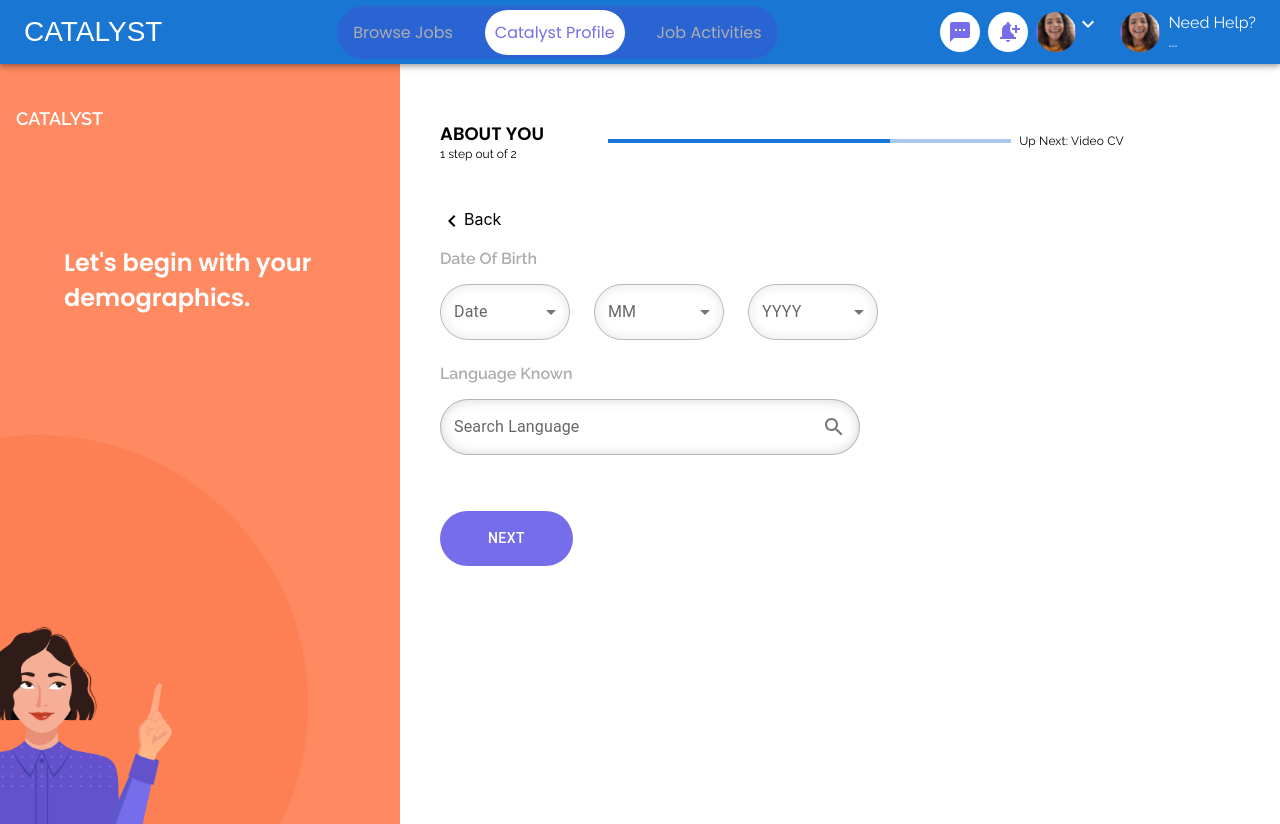
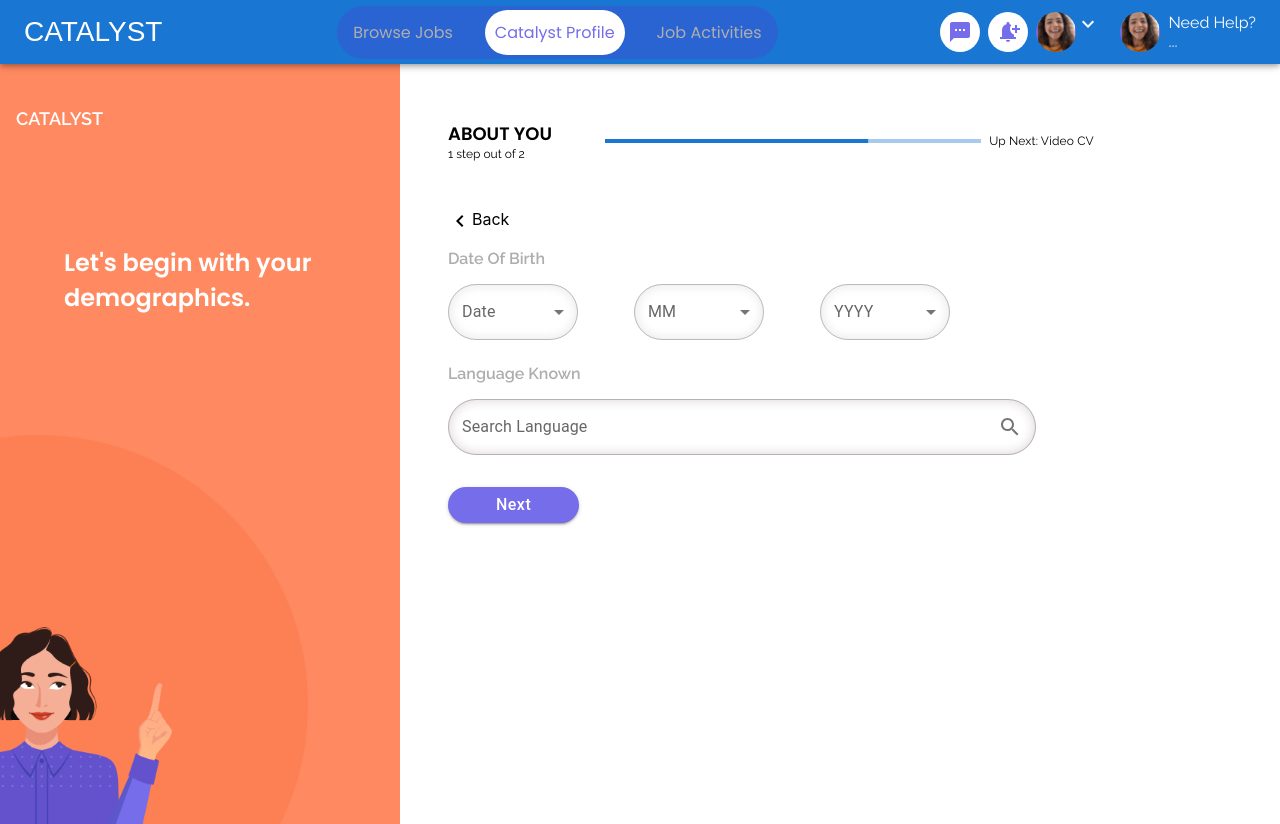
Before and after one commit to prasankumar26/candidate-web, a React (Create React App) app: page /dob in a window 1280 px wide. Built offline with nearby package versions, Linux system fonts and the light colour scheme.

Commit message:
margin fix

```diff
--- /dev/null
+++ b/src/components/ButtonBlue.jsx
@@ -0,0 +1,40 @@
+import Box from '@mui/material/Box';
+import { useNavigate } from 'react-router-dom';
+import Button from '@mui/material/Button';
+
+const ButtonBlue = ({ title, link, center }) => {
+    const navigate = useNavigate()
+    return (
+        <Box className="py-3">
+            {center ? <Button
+                      onClick={() => navigate(`${link}`)}
+                      sx={{ backgroundColor: '#756DE9',
+                            borderRadius: '99px',
+                            fontSize: '16px',
+                            textTransform: 'capitalize',
+                            width: 'fit-content',
+                            padding: '15px, 40px, 15px, 40px',
+                            '&:hover': {
+                            backgroundColor: '#756DE9',
+                         },
+                    }}
+                variant="contained" className='w-100 px-5 next-btn mt-2' size='small'>{title}</Button> :
+                <Button
+                onClick={() => navigate(`${link}`)}
+                sx={{ backgroundColor: '#756DE9',
+                      borderRadius: '99px',
+                      fontSize: '16px',
+                      textTransform: 'capitalize',
+                      width: 'fit-content',
+                      padding: '15px, 40px, 15px, 40px',
+                      '&:hover': {
+                        backgroundColor: '#756DE9',
+                      },
+                }}
+                variant="contained" className='w-100 px-5 mt-2' size='small'> {title} </Button>
+            }
+        </Box>
+    )
+}
+
+export default ButtonBlue
--- a/src/pages/auth/AboutYou.jsx
+++ b/src/pages/auth/AboutYou.jsx
@@ -2,24 +2,16 @@ import Grid from '@mui/material/Grid';
 import Container from '@mui/material/Container';
 import { useState } from 'react';
 import Radio from '@mui/material/Radio';
-import Button from '@mui/material/Button';
-import { useNavigate } from 'react-router-dom';
 import ProgressBar from '../../components/ProgressBar';
+import Stack from '@mui/material/Stack';
+import ButtonBlue from '../../components/ButtonBlue';
 import Box from '@mui/material/Box';
-import Stack from '@mui/material/Stack';
-
 
 const CreateProfile = () => {
-    const navigate = useNavigate()
     const [selectedValue, setSelectedValue] = useState('a');
-
-
-
     const handleChange = (event) => {
         setSelectedValue(event.target.value);
     };
-
-
     return (
         <section className='position-relative' style={{ height: '100vh' }}>
             <img src="/images/ellipse.png" alt="" className="img-fluid" style={{ position: 'absolute', bottom: '0', width: '300px' }} />
@@ -77,13 +69,8 @@ const CreateProfile = () => {
                                 </Stack>
                             </Box>
 
-                            <Box className="p-3">
-                                <Button variant="contained" onClick={() => navigate('/hobbies')} size='large' className='px-5 next-btn mt-2' sx={{
-                                    borderRadius: '99px', backgroundColor: '#756DE9', fontSize: '16px', textTransform: 'capitalize', '&:hover': {
-                                        backgroundColor: '#756DE9',
-                                    },
-                                }}>Next</Button>
-                            </Box>
+                           <ButtonBlue title="Next" link="/hobbies" center />
+
                         </Stack>
                     </Grid>
                 </Grid>
--- a/src/pages/auth/DateOfBirth.jsx
+++ b/src/pages/auth/DateOfBirth.jsx
@@ -19,6 +19,7 @@ import NavigateBeforeIcon from '@mui/icons-material/NavigateBefore';
 import NormalHeading from '../../components/NormalHeading';
 import InputAdornment from '@mui/material/InputAdornment';
 import SearchIcon from '@mui/icons-material/Search';
+import ButtonBlue from '../../components/ButtonBlue';
 
 
 const ITEM_HEIGHT = 48;
@@ -75,7 +76,7 @@ const DateOfBirth = () => {
             display: 'none',
         },
         m: 1,
-        width: '50%',
+        width: '75%',
         boxShadow: `inset 0 0 11px 2px #dfd9d9`,
         borderRadius: '99px',
         '&:focus-within': {
@@ -101,7 +102,7 @@ const DateOfBirth = () => {
                                     </h2>
                                 </div>
                             </Grid>
-                            <Grid item xs={12} md={8} className='pt-5 mt-5'>
+                            <Grid item xs={12} md={8} className='pt-5 mt-5 px-5'>
                                 <ProgressBar />
 
                                 <Stack direction="row" className='mt-5'> <NavigateBeforeIcon /> Back </Stack>
@@ -109,7 +110,7 @@ const DateOfBirth = () => {
                                 <Box className="mt-3">
                                     <NormalHeading title="Date Of Birth" />
 
-                                    <Stack direction="row">
+                                    <Stack direction={{ xs: 'column', sm: 'row' }} spacing={{ xs: 1, sm: 2, md: 4 }}>
                                         <FormControl>
                                             <InputLabel id="demo-simple-select-label">Date</InputLabel>
                                             <Select
@@ -164,7 +165,7 @@ const DateOfBirth = () => {
                                     </Stack>
                                 </Box>
 
-                                <Box className="mt-4 mb-5">
+                                <Box className="mt-4 mb-2">
                                     <NormalHeading title="Language Known" />
                                     <StyledFormControl>
                                         <InputLabel id="demo-multiple-checkbox-label">Search Language</InputLabel>
@@ -198,11 +199,7 @@ const DateOfBirth = () => {
                                     </StyledFormControl>
                                 </Box>
 
-                                <Button onClick={() => navigate('/degree')} sx={{
-                                    backgroundColor: '#756DE9', width: 'fit-content', padding: '15px 0px', borderRadius: '99px', '&:hover': {
-                                        backgroundColor: '#756DE9',
-                                    },
-                                }} className='w-100 text-white mt-2 mb-5 px-5' variant="text"> Next </Button>
+                                <ButtonBlue title="Next" link="/degree" />
 
                             </Grid>
                         </Grid>
--- a/src/pages/auth/VideoQuestions.jsx
+++ b/src/pages/auth/VideoQuestions.jsx
@@ -71,7 +71,7 @@ const VideoQuestions = () => {
 
                             </div>
                         </Grid>
-                        <Grid item xs={12} md={8} className='pt-5 mt-5'>
+                        <Grid item xs={12} md={8} className='pt-5 mt-5 px-5'>
                             <ProgressBar />
 
                             <Stack direction="row" className='mt-4'> <NavigateBeforeIcon /> Back </Stack>
--- a/src/pages/auth/WhatYourName.jsx
+++ b/src/pages/auth/WhatYourName.jsx
@@ -86,10 +86,10 @@ const WhatYourName = () => {
                 </Stack>
 
                 <Button onClick={()=> navigate('/opportunities')} sx={{
-                    backgroundColor: '#fff', padding: '15px 0px', borderRadius: '99px', '&:hover': {
+                    backgroundColor: '#fff', padding: '15px 0px', borderRadius: '99px', boxShadow: `0px 0px 11px 2px #4B44D4`, '&:hover': {
                         backgroundColor: '#fff',
                     },
-                }} className='w-100 mt-5 fontP' variant="text" style={{color: '#756DE9', fontSize: '16px', fontWeight: '600', textTransform: 'capitalize'}}>That'll be all. Let's dive in!</Button>
+                }} className='w-100 mt-5 fontP mb-2' variant="text" style={{color: '#756DE9', fontSize: '16px', fontWeight: '600', textTransform: 'capitalize'}}>That'll be all. Let's dive in!</Button>
 
             </Container>
         </section>
--- a/src/pages/auth/YouWantTo.jsx
+++ b/src/pages/auth/YouWantTo.jsx
@@ -10,8 +10,6 @@ import Stack from '@mui/material/Stack';
 import TopHeading from '../../components/TopHeading';
 import { CssSelectTextField } from '../../components/CssTextfield';
 
-
-
 const YouWantTo = () => {
     const navigate = useNavigate()
     const [city, setCity] = useState('');
@@ -21,7 +19,7 @@ const YouWantTo = () => {
     };
 
     return (
-        <section className='signup-bg' style={{ height: '97vh' }}>
+        <section className='signup-bg' style={{ height: '97vh', overflowX: 'hidden' }}>
             <img src="/images/signup-one.png" alt="" className="img-fluid" style={{ position: 'absolute', width: '100px' }} />
             <img src="/images/signup-six.png" alt="" className="img-fluid" style={{ position: 'absolute', bottom: '10%', right: '0', width: '100px' }} />
             <span className='orange-round'></span>
@@ -80,7 +78,6 @@ const YouWantTo = () => {
                             backgroundColor: '#756DE9',
                         },
                     }} className='w-100 text-white font-16' variant="text"><b>Next up Name</b></Button>
-
                 </Box>
             </Container>
         </section>
```
Also changed, not shown: src/pages/auth/Degree.jsx (+4 -7 lines), src/pages/auth/Experience.jsx (+3 -7 lines), src/pages/auth/Hobbies.jsx (+3 -7 lines), src/pages/auth/Preference.jsx (+4 -6 lines), src/pages/auth/Skillset.jsx (+4 -6 lines).
